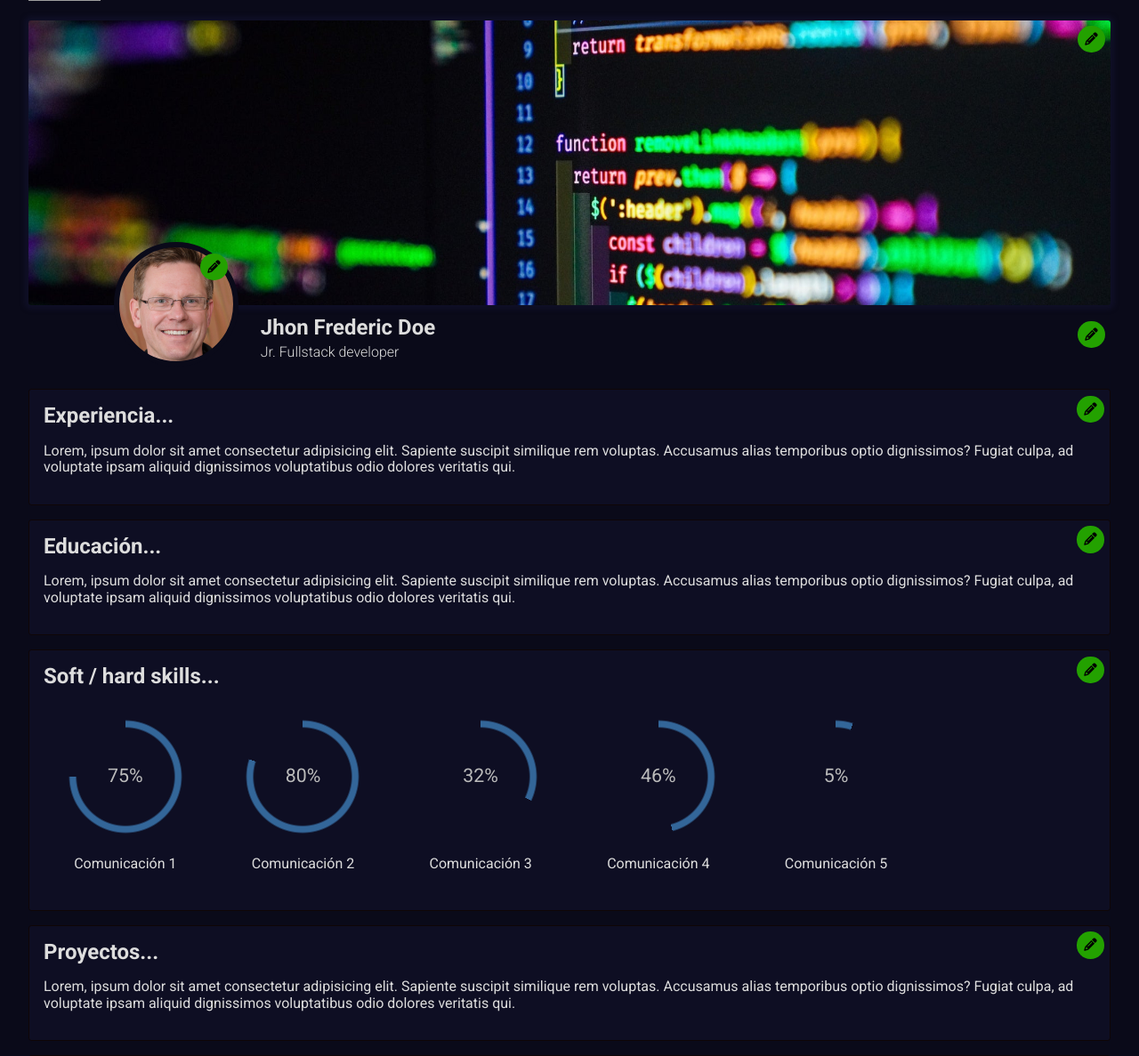
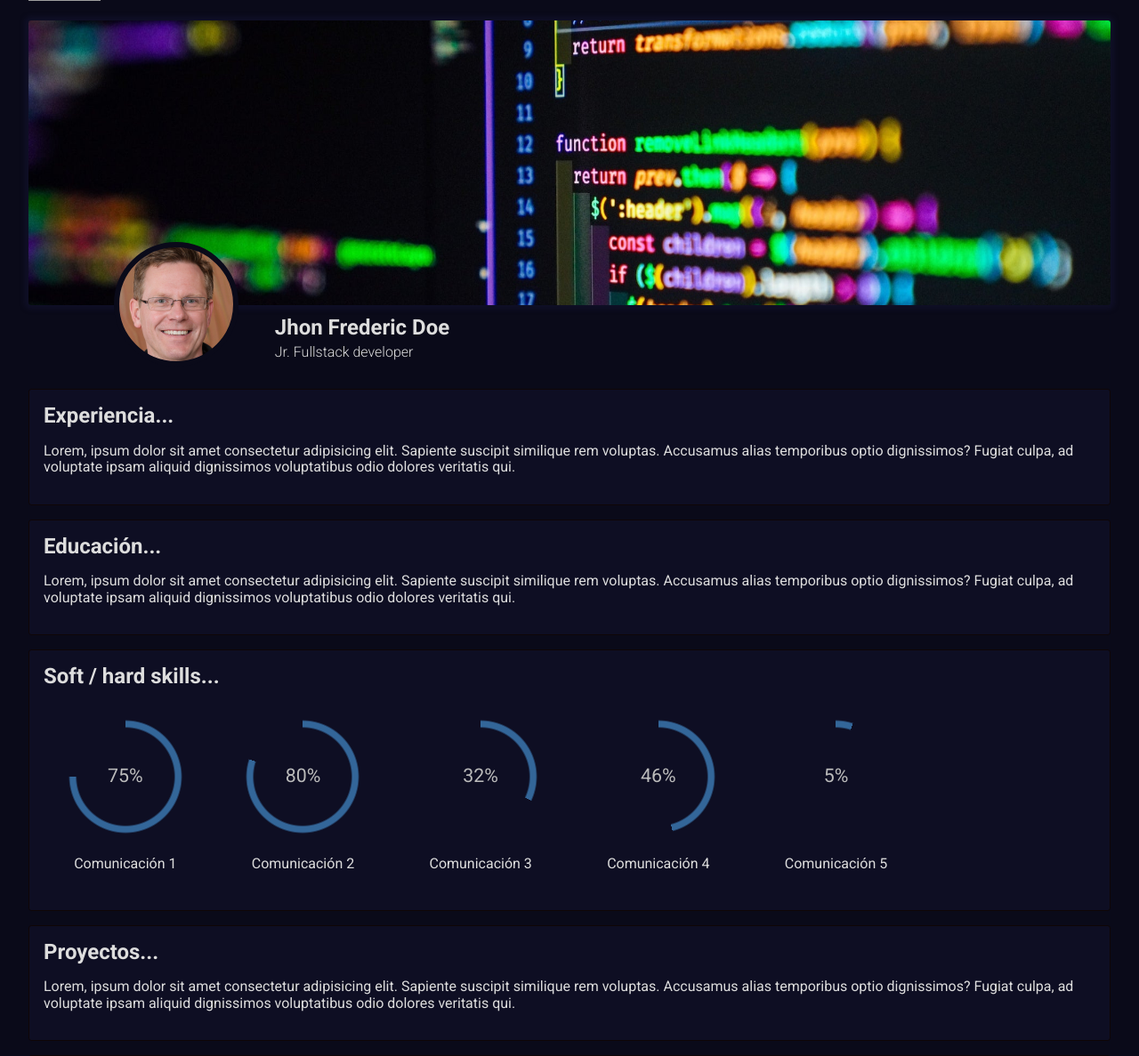
Before and after one commit to clm833/Portfolio-AP, a PHP site: page / in a window 1280 px wide. Shown: the part 51-1238 px from the top of the page at 89% size. Run offline with PHP 8.4, Linux system fonts and the light colour scheme; some libraries are stand-ins or nearby versions; grey boxes are pictures that could not be loaded.

Commit message:
Update main.css

```diff
--- a/Maquetado/main.css
+++ b/Maquetado/main.css
@@ -114,6 +114,7 @@ main {
 section {
     position: relative;
     margin-bottom: 1rem;
+    padding: 0 1rem;
 }
 
 .card {
@@ -211,7 +212,7 @@ footer {
 
 
 .edit-btn {
-    display: none;
+    visibility: hidden;
     position: absolute;
     top: 0.4rem;
     right: 0.4rem;
@@ -229,5 +230,5 @@ footer {
 }
 
 .edit-btn.active {
-    display: initial;
+    visibility: visible;
 }
```
